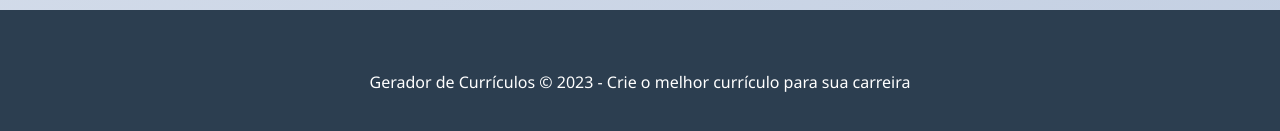
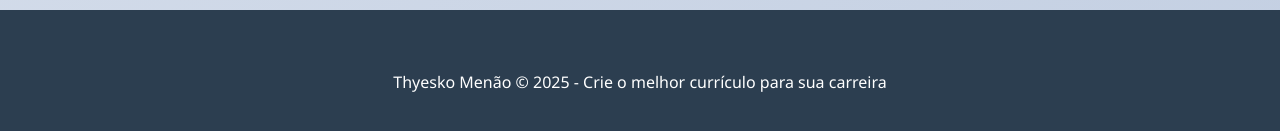
Before and after one commit to thyeskomkenaodev/gerador_curriculo, a plain HTML site: page index.html in a window 1280 px wide. Shown: the part 3608-3739 px from the top of the page. Drawn offline with nearby package versions, Linux system fonts and the light colour scheme.

Commit message:
Add files via upload

```diff
--- a/index.html
+++ b/index.html
@@ -867,7 +867,7 @@
 
     <footer>
         <div class="container">
-            <p>Gerador de Currículos &copy; 2023 - Crie o melhor currículo para sua carreira</p>
+            <p>Thyesko Menão &copy; 2025 - Crie o melhor currículo para sua carreira</p>
         </div>
     </footer>
 
```
